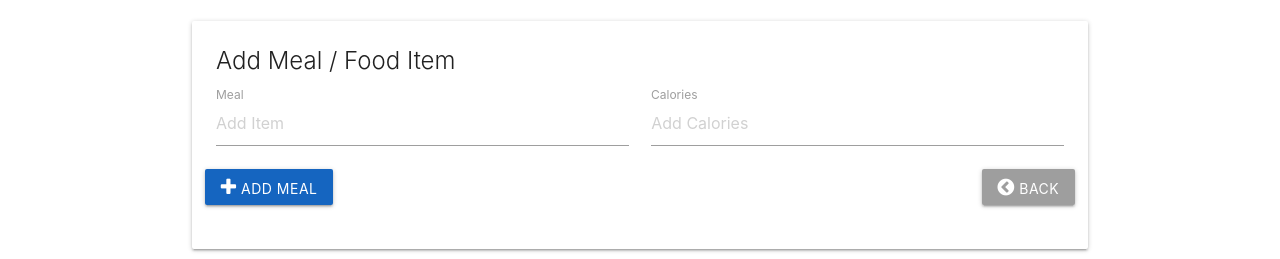
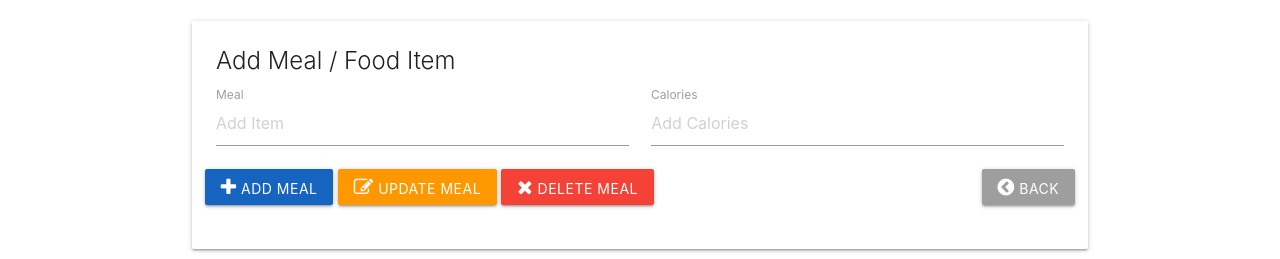
Before and after one commit to chayadeaver/tracalorie, a plain HTML site: page index.html in a window 1280 px wide. Shown: the part 73-332 px from the top of the page. Drawn offline with nearby package versions, Linux system fonts and the light colour scheme.

Commit message:
uncomment buttons

```diff
--- a/index.html
+++ b/index.html
@@ -38,8 +38,8 @@
               <label for="item-calories">Calories</label>
             </div>
             <button class="add-btn btn blue darken-3"><i class="fa fa-plus"></i> Add Meal</button>
-            <!-- <button class="update-btn btn orange"><i class="fa fa-pencil-square-o"></i> Update Meal</button>
-            <button class="delete-btn btn red"><i class="fa fa-remove"></i> Delete Meal</button> -->
+            <button class="update-btn btn orange"><i class="fa fa-pencil-square-o"></i> Update Meal</button>
+            <button class="delete-btn btn red"><i class="fa fa-remove"></i> Delete Meal</button>
             <button class="back-btn btn grey pull-right"><i class="fa fa-chevron-circle-left"></i> Back</button>
           </div>
         </form>
```
